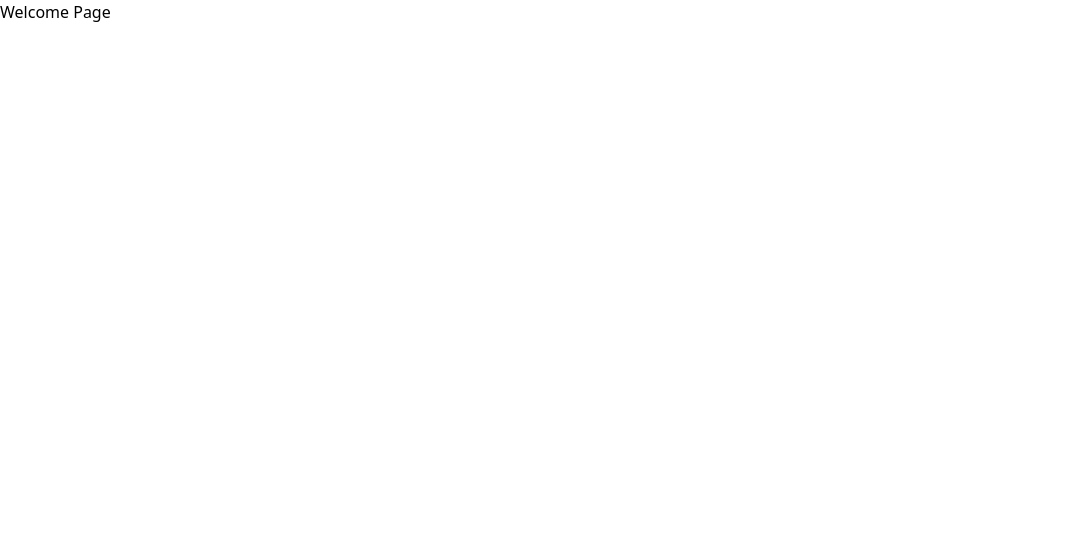
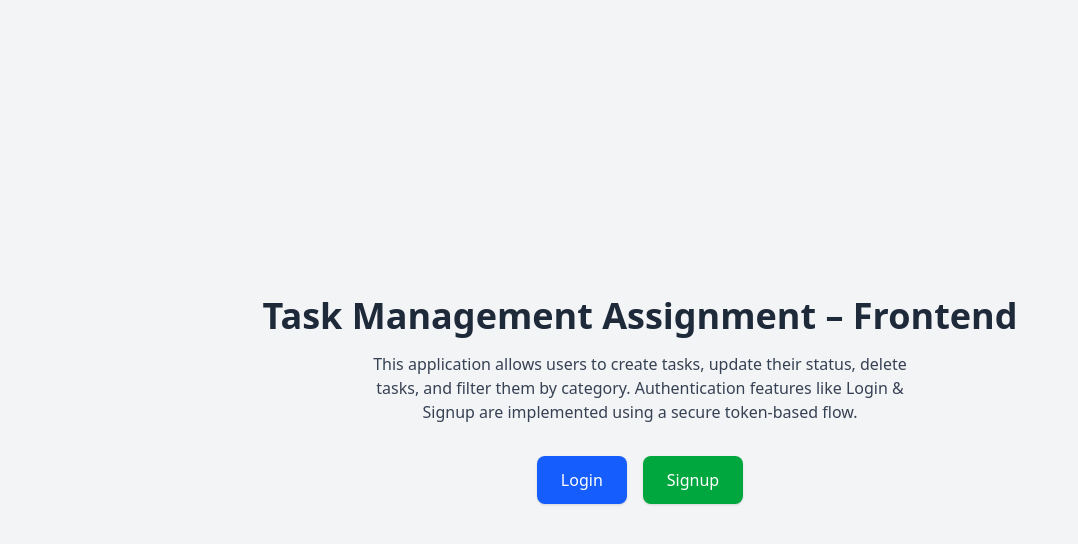
Before and after one commit to anuragbirendrasingh/frontend-intern-auth-dashboard, a React (Vite) app in the folder Front_End/: page / in a window 1280 px wide. Shown: the top 544 px of the page, without its empty margins (0-1078 px from the left). Built offline with nearby package versions, Linux system fonts and the light colour scheme.

Commit message:
Added welcome page

```diff
--- a/Front_End/src/App.jsx
+++ b/Front_End/src/App.jsx
@@ -3,6 +3,7 @@ import Login from "./Pages/Login";
 import SignUp from "./Pages/SignUp";
 import DashBoard from "./Pages/DashBoard";
 import ProtectedRoute from "./Components/ProtectedRoute";
+import WelcomePage from "./Pages/WelcomePage";
 
 export default function App() {
   return (
@@ -11,7 +12,8 @@ export default function App() {
     <BrowserRouter>
       <Routes>
 
-        <Route path="/" element={<h1>Welcome Page</h1>} />
+        {/* <Route path="/" element={<h1>Welcome Page</h1>} /> */}
+        <Route path="/" element={<WelcomePage />} />
 
         <Route path="/signup" element={<SignUp />} />
         <Route path="/login" element={<Login />} />
--- a/Front_End/src/Components/Navbar.jsx
+++ b/Front_End/src/Components/Navbar.jsx
@@ -12,7 +12,7 @@ export default function Navbar() {
         <img
           src={user?.photoUrl}
           alt="profile"
-          className="w-10 h-10 rounded-full border"
+          className="w-10 h-10 rounded-full border object-cover bg-white overflow-hidden"
         />
         <span className="font-medium">{user?.firstName}</span>
 
--- /dev/null
+++ b/Front_End/src/Pages/WelcomePage.jsx
@@ -0,0 +1,34 @@
+import { Link } from "react-router-dom";
+
+export default function WelcomePage() {
+  return (
+    <div className="min-h-screen flex flex-col justify-center items-center bg-gray-100 p-4">
+
+      <h1 className="text-4xl font-bold text-gray-800 mb-4">
+        Task Management Assignment – Frontend
+      </h1>
+
+      <p className="text-gray-700 text-center max-w-xl mb-8">
+        This application allows users to create tasks, update their status,
+        delete tasks, and filter them by category. Authentication features
+        like Login & Signup are implemented using a secure token-based flow.
+      </p>
+
+      <div className="flex gap-4">
+        <Link
+          to="/login"
+          className="px-6 py-3 bg-blue-600 text-white rounded-lg shadow hover:bg-blue-700"
+        >
+          Login
+        </Link>
+
+        <Link
+          to="/signup"
+          className="px-6 py-3 bg-green-600 text-white rounded-lg shadow hover:bg-green-700"
+        >
+          Signup
+        </Link>
+      </div>
+    </div>
+  );
+}
```
